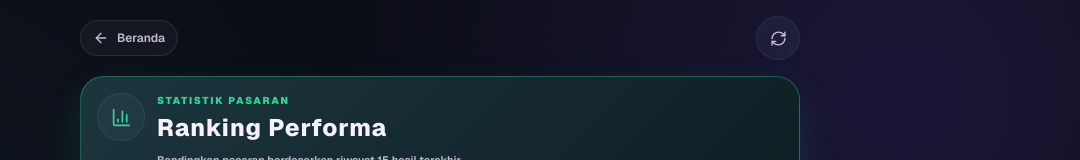
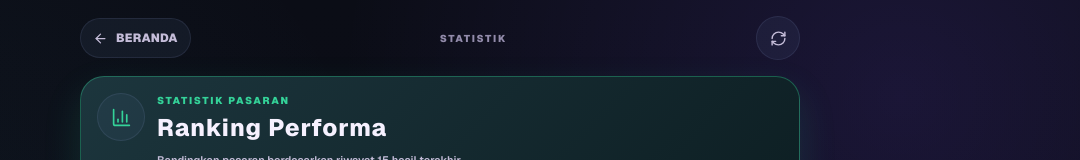
Before and after one commit to putuuwiryaa-lab/analisa-angka.next, a Next.js app: page /pantauan-rekap in a window 1280 px wide. Shown: the top 160 px of the page, without its empty margins (200-1280 px from the left). Built offline with nearby package versions, Linux system fonts and the light colour scheme; no server answers.

Commit message:
Use shared top bar on statistics page

```diff
--- a/app/pantauan-rekap/page.tsx
+++ b/app/pantauan-rekap/page.tsx
@@ -4,7 +4,6 @@ import { useEffect, useState } from "react";
 import { useRouter } from "next/navigation";
 import {
   Activity,
-  ArrowLeft,
   BarChart3,
   Binary,
   Boxes,
@@ -20,13 +19,13 @@ import {
   MoveHorizontal,
   PanelLeft,
   PanelRight,
-  RefreshCw,
   Scale,
   ShieldAlert,
   ShieldCheck,
   SlidersHorizontal,
   type LucideIcon,
 } from "lucide-react";
+import { PageTopBar } from "@/components/layout/PageTopBar";
 import { StatisticCard } from "@/components/statistics/StatisticCard";
 import { useMarketStatistics, aiParamOptions } from "@/components/statistics/useMarketStatistics";
 import { Button } from "@/components/ui/Button";
@@ -186,7 +185,6 @@ export default function StatisticsPage() {
   const s = useMarketStatistics();
   const [visibleCount, setVisibleCount] = useState(20);
 
-  const isPosition = s.category === "off_digit";
   const isBBFS = s.category === "bbfs";
   const isAiFamily = isAiFamilyCategory(s.category);
   const selectedAI = aiScopeMeta(s.aiScope);
@@ -224,19 +222,13 @@ export default function StatisticsPage() {
 
   return (
     <div data-mode="statistics" className="animate-rise space-y-4 pb-5">
-      <div className="flex items-center justify-between gap-3">
-        <Button variant="ghost" size="sm" onClick={() => router.push("/")}>
-          <ArrowLeft size={16} /> Beranda
-        </Button>
-        <button
-          type="button"
-          onClick={() => s.refetch()}
-          className="pressable depth-3 flex h-11 w-11 items-center justify-center rounded-2xl border text-text-muted hover:border-border hover:bg-white/[0.075]"
-          aria-label="Refresh statistik"
-        >
-          <RefreshCw size={17} className={s.isFetching ? "animate-spin" : ""} />
-        </button>
-      </div>
+      <PageTopBar
+        title="Statistik"
+        onBack={() => router.push("/")}
+        onRefresh={() => s.refetch()}
+        refreshing={s.isFetching}
+        refreshLabel="Refresh statistik"
+      />
 
       <section className="animate-soft-pop depth-accent rounded-3xl border p-4">
         <div className="flex items-start gap-3">
```
